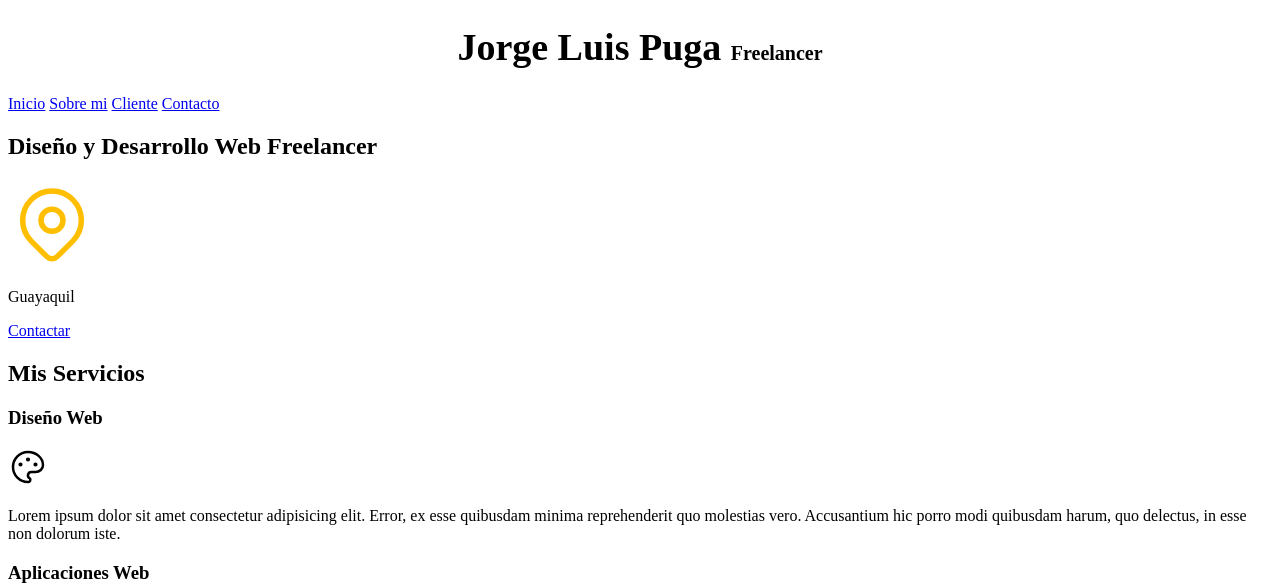
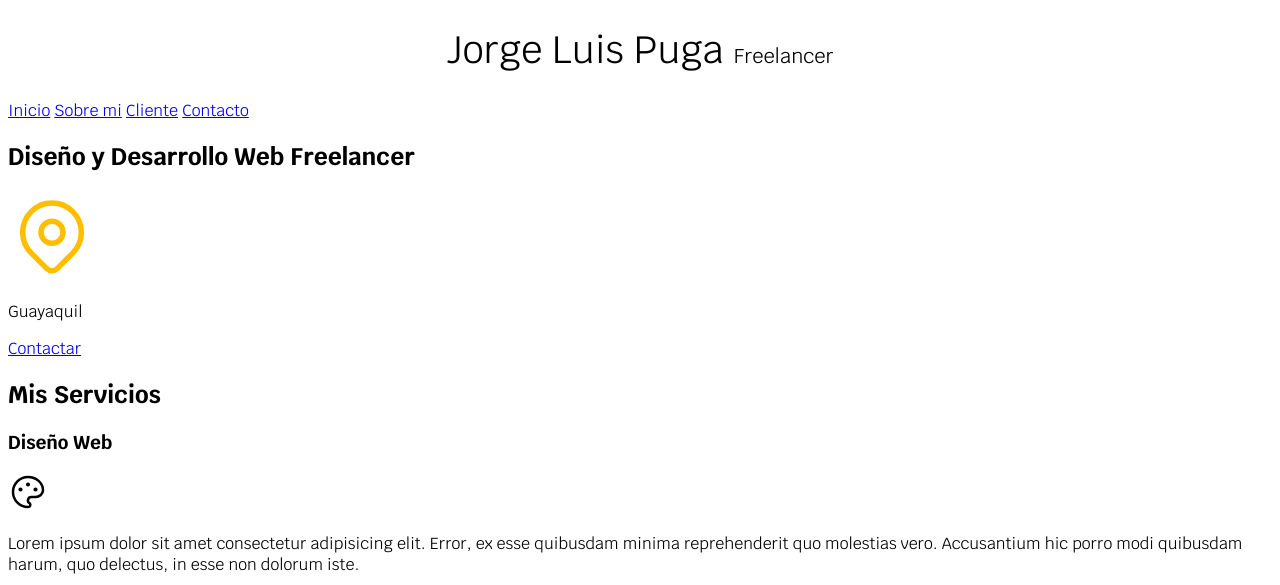
Before and after one commit to JorgePuga1/sitiowebfreelancer, a plain HTML site: page index.html in a window 1280 px wide. Shown: the top 585 px of the page. Drawn offline with Linux system fonts and the light colour scheme.

Commit message:
7mo commit

```diff
--- a/css/estilos.css
+++ b/css/estilos.css
@@ -1,14 +1,31 @@
 /*usar el siguiente codigo en todos los proyectos.*/
+/*propiedades customizadas*/
+:root{
+    --blanco:#ffffff;
+    --oscuro:#212121;
+    --primario:#ffc107;
+    --secundario:#0097A7;
+    --gris:#757575;
+
+    --fuente: 'Krub', sans-serif;
+}
 html{
     font-size: 62.5%;
+    font-family: var(--fuente);
 }
 body{
     font-size: 16px;
 }
-h1{
+
+
+/**************************************************/
+
+.titulo{
     text-align: center;
     font-size: 3.8rem;/** 1rem = 10px**/
+
+    font-weight: 400;
 }
-span{
+.titulo span{
     font-size: 2rem;
 }
--- a/index.html
+++ b/index.html
@@ -6,13 +6,17 @@
     <meta name="viewport" content="width=device-width, initial-scale=1.0">
     <title>Freelancer</title>
 
+    <link rel="preconnect" href="https://fonts.googleapis.com">
+    <link rel="preconnect" href="https://fonts.gstatic.com" crossorigin>
+    <link href="https://fonts.googleapis.com/css2?family=Krub:wght@400;700&display=swap" rel="stylesheet">
+
     <link rel="preload" href="css/estilos.css" as="style">
     <link rel="stylesheet" href="css/estilos.css">
 
 </head>
 <body>
     <header>
-    <h1>Jorge Luis Puga <span>Freelancer</span></h1>
+    <h1 class="titulo">Jorge Luis Puga <span>Freelancer</span></h1>
     </header>
 
     <nav>
```
